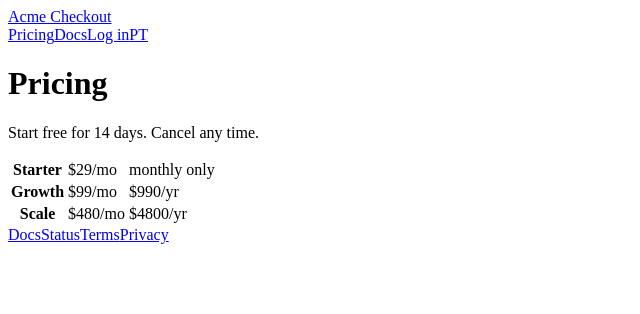
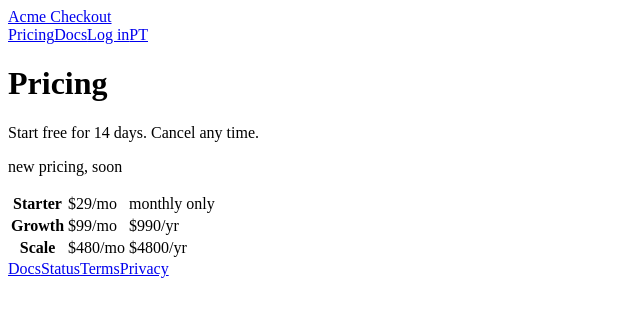
Before and after one commit to hitakshiA/acme-web, a Next.js app: page /pricing in a window 1280 px wide. Shown: the top 314 px of the page, without its empty margins (0-640 px from the left). Built offline with nearby package versions, Linux system fonts and the light colour scheme.

Commit message:
pricing page v3 scaffold behind a flag
ines's design is on the branch, this is just the door

```diff
--- a/app/pricing/page.tsx
+++ b/app/pricing/page.tsx
@@ -1,6 +1,7 @@
 // Pricing page (v2): the plan list, no experiments.
 
 import { PLANS } from "../../lib/plans";
+import { flags } from "../../lib/flags";
 
 export const metadata = {
   title: "Pricing — Acme Checkout",
@@ -11,6 +12,9 @@ export default function PricingPage() {
     <div className="pricing-page">
       <h1>Pricing</h1>
       <p>Start free for 14 days. Cancel any time.</p>
+      {/* pricing v3 scaffold (v2.32.2) -- behind flags.pricingV3 */}
+      {flags.pricingV3 ? <p className="pricing-v3-tease">new pricing, soon</p> : null}
+
       <table className="pricing-table">
         <tbody>
           {PLANS.map((plan) => (
```
